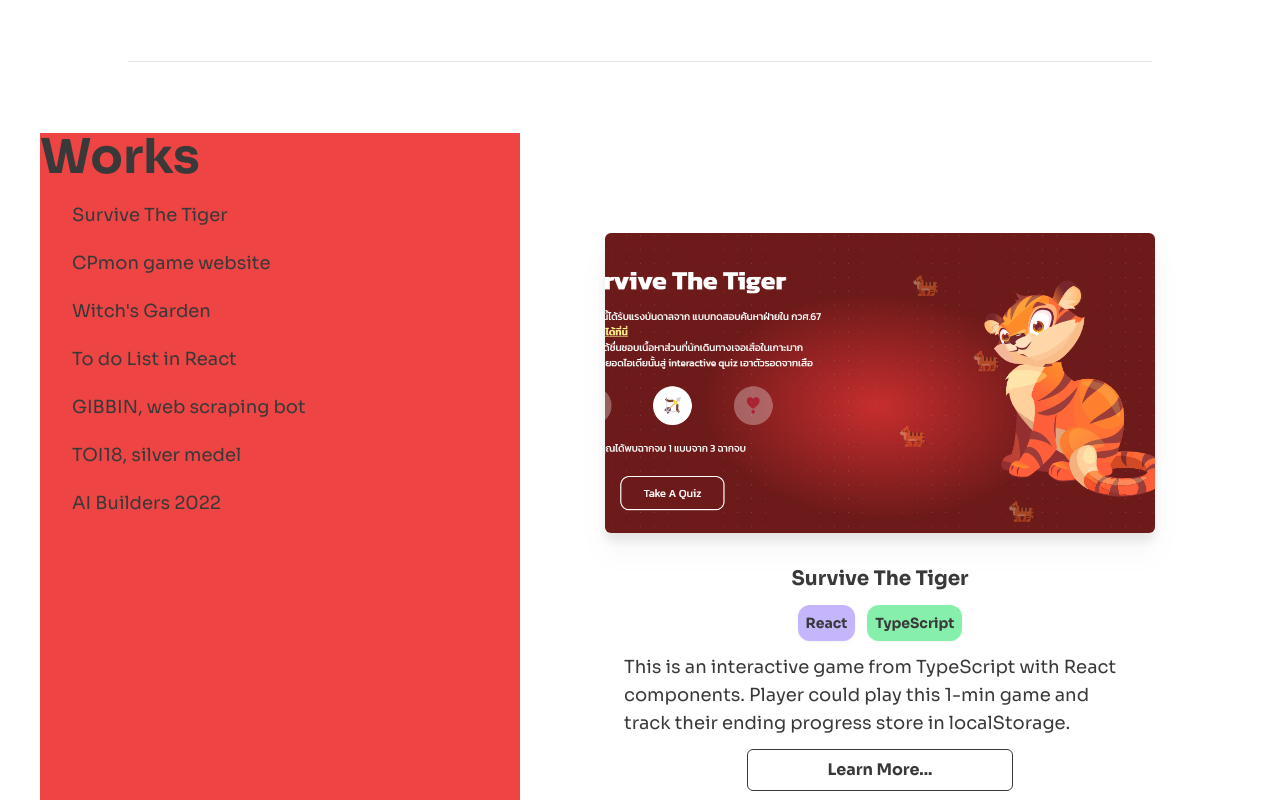
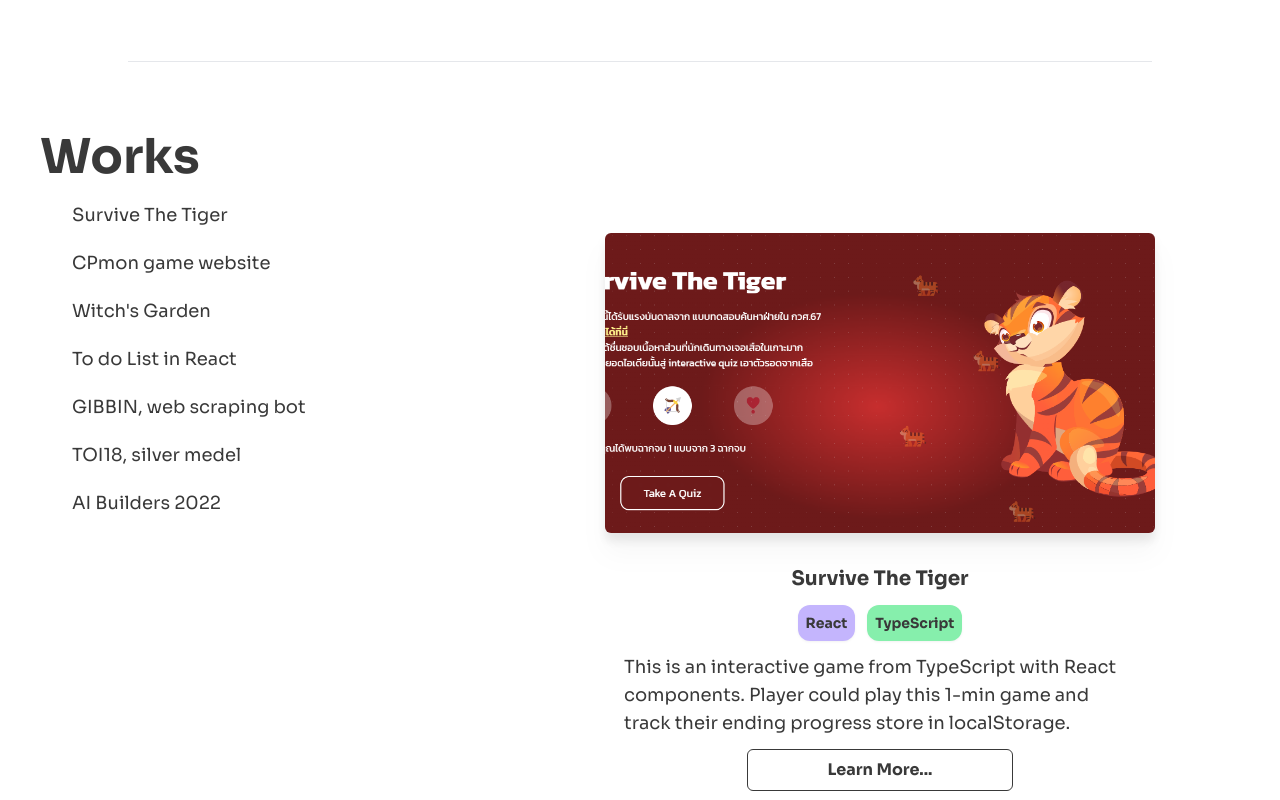
Before and after one commit to neennera/NaphatPortfolio, a React (Vite) app: page / in a window 1280 px wide. Shown: the part 1540-2340 px from the top of the page. Built offline with nearby package versions, Linux system fonts and the light colour scheme.

Commit message:
resolve: all work just not ipadAir

```diff
--- a/src/components/Work.tsx
+++ b/src/components/Work.tsx
@@ -21,9 +21,11 @@ const Work = () => {
           scrollTop >= contentTop + viewportHeight + sidebarHeight &&
           scrollTop <= experienceTop + viewportHeight + contentHeight - (sidebarHeight/2)
         ) {
-          sidebar.style.marginTop = `${scrollTop - viewportHeight - sidebarHeight}px`;
+          sidebar.style.marginTop = `${scrollTop - 2 * viewportHeight}px`;
+          sidebar.style.paddingTop = '15vh';
         } else {
           sidebar.style.marginTop = ``;
+          sidebar.style.paddingTop = ``;
         }
       }
     };
--- a/src/components/Work_projectName.tsx
+++ b/src/components/Work_projectName.tsx
@@ -11,7 +11,7 @@ interface WorksInterface {
 const Work_projectName = () => {
   const Works: WorksInterface[] = WorksData;
   return (
-    <div id="workSidebar" className="hidden h-[90vh] bg-red-500 w-[40%] sm:block space-y-5">
+    <div id="workSidebar" className="hidden w-[40%] sm:block space-y-5">
       <p className="text-5xl font-bold ">Works</p>
       {Works.map((work, index) => (
         <div key={index} className="text-lg ml-8 ">
```
